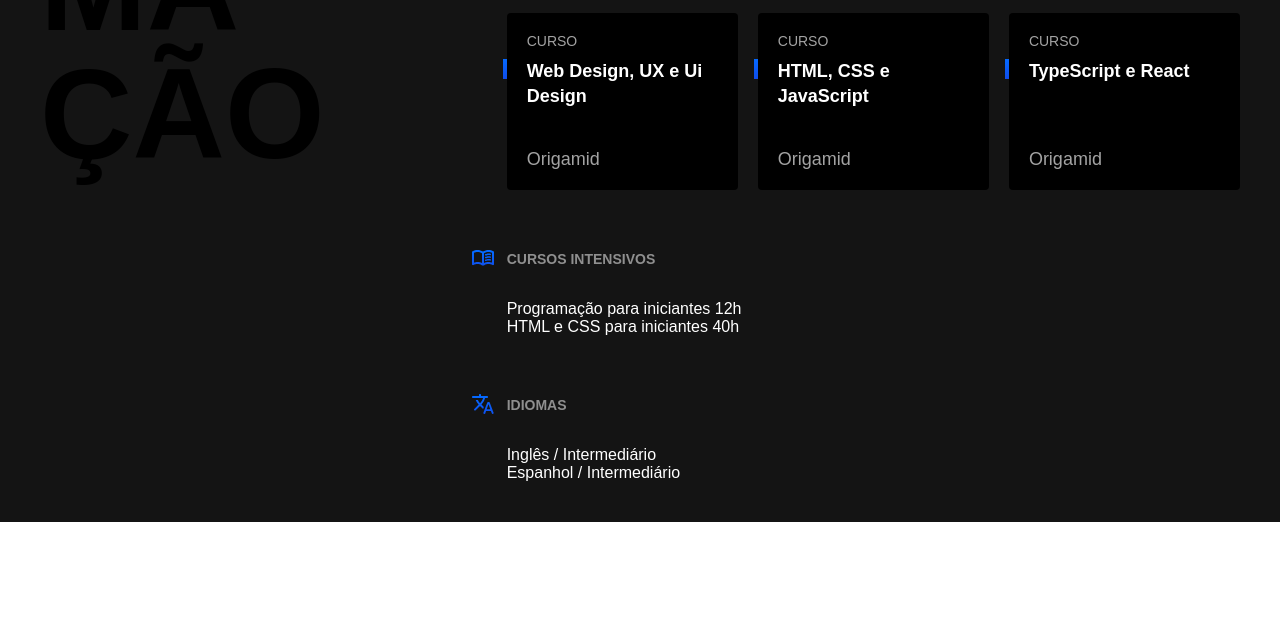
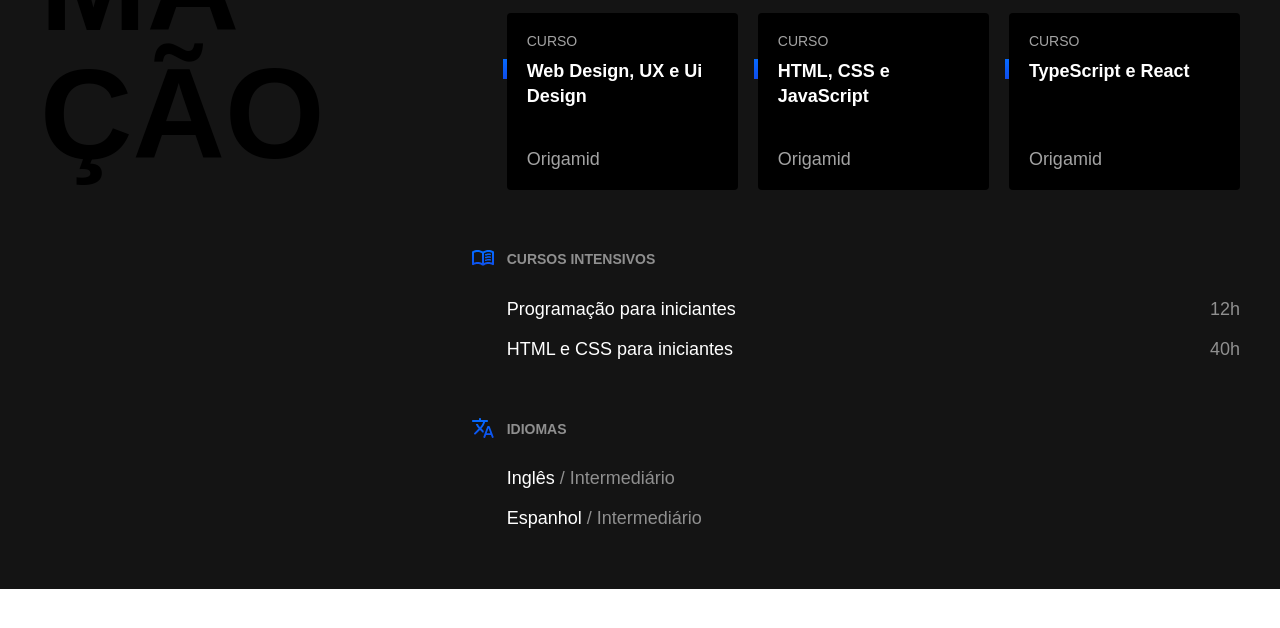
Before and after one commit to welli0/html-css-origamid, a plain HTML site: page porfolio/index.html in a window 1280 px wide. Shown: the part 1724-2352 px from the top of the page. Drawn offline with Linux system fonts and the light colour scheme.

Commit message:
css formacao

```diff
--- a/porfolio/css/formacao.css
+++ b/porfolio/css/formacao.css
@@ -105,3 +105,18 @@
 .idiomas h3::before {
   background: url(../img/idiomas.svg) no-repeat center center;
 }
+
+.formacao-extra li {
+  font-size: 1.125rem;
+  line-height: 1.1;
+  margin-bottom: 20px;
+}
+
+.formacao-extra span {
+  color: #8f8f8f;
+}
+
+.intensivo li {
+  display: flex;
+  justify-content: space-between;
+}
```
